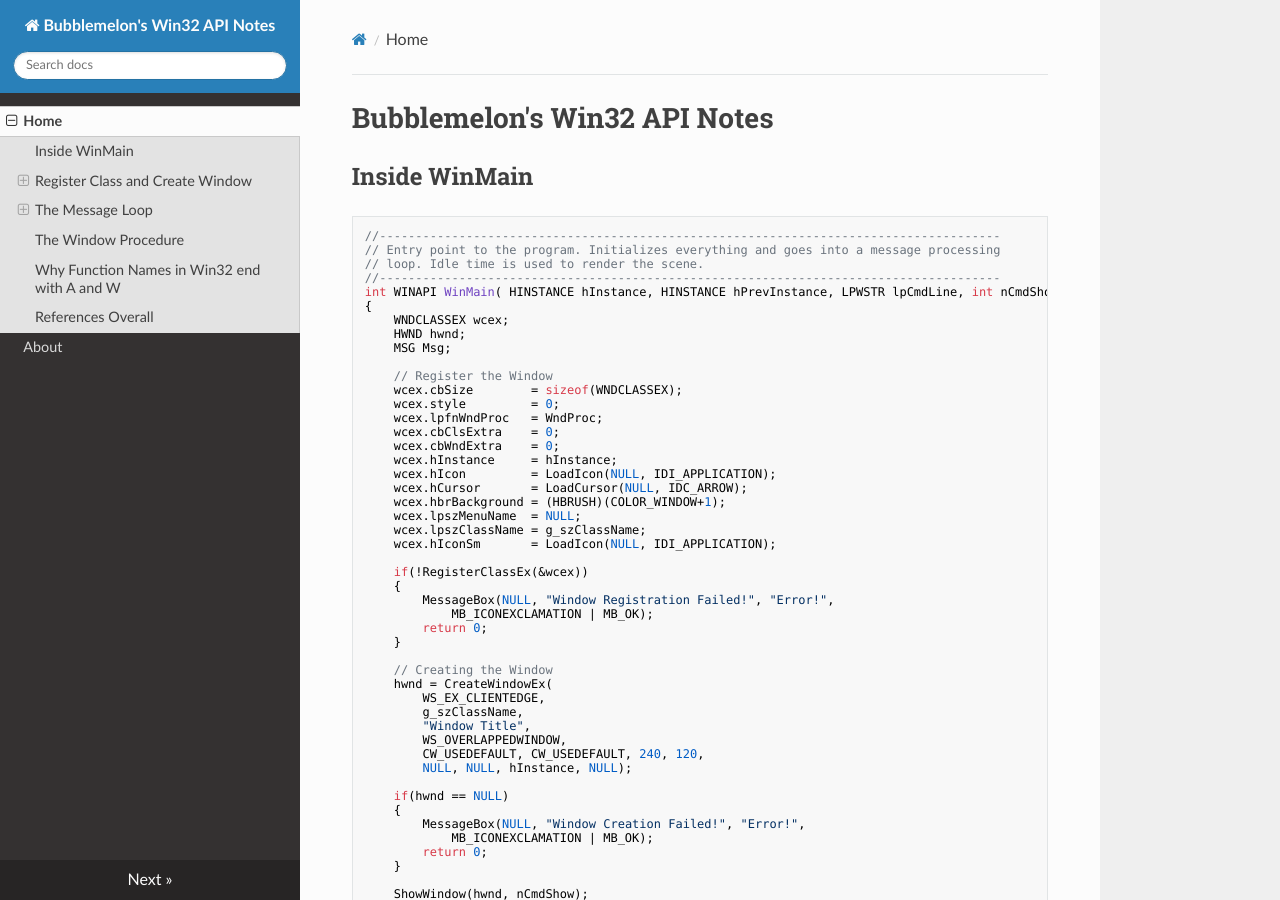
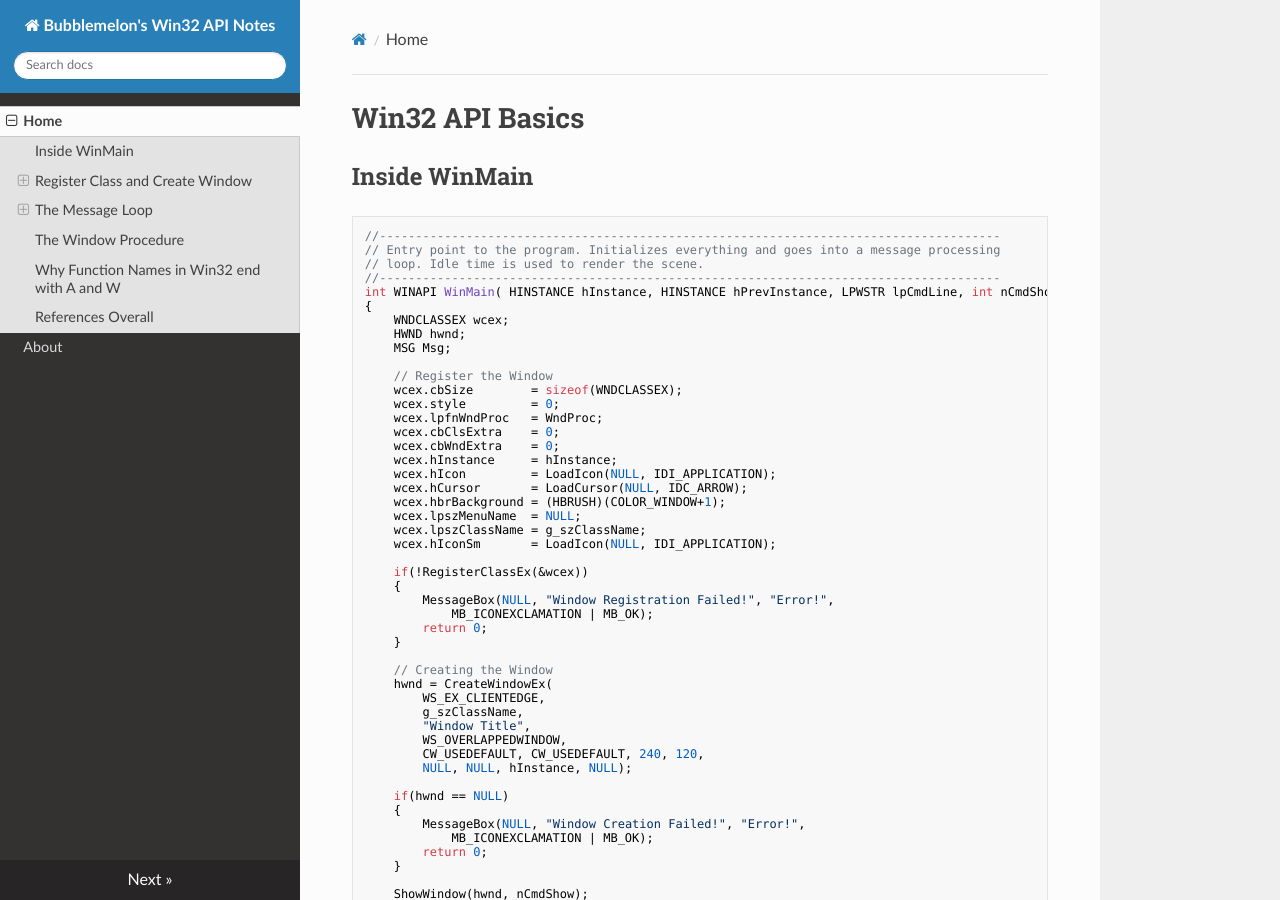
Before and after one commit to Bubblemelon/Win32-Games, an MkDocs documentation site: the page built from docs/index.md, in a window 1280 px wide and 900 px high. Built offline with MkDocs 1.6.1, drawn with Linux system fonts in a browser that asks for light colours; nearby versions of some CDN libraries; a script that is not in the unit is left out.

Commit message:
change title

```diff
--- a/docs/index.md
+++ b/docs/index.md
@@ -1,4 +1,4 @@
-# Bubblemelon's Win32 API Notes
+# Win32 API Basics
 
 ## Inside WinMain
 
```
